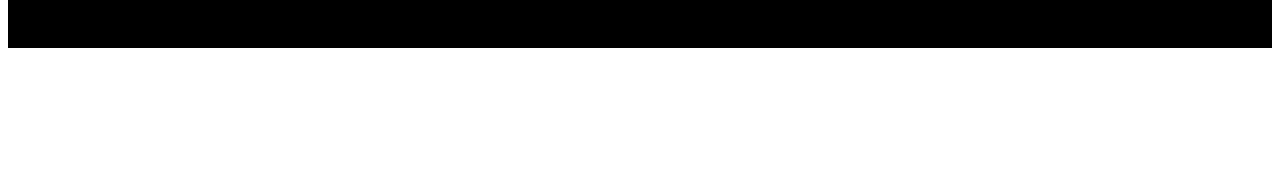
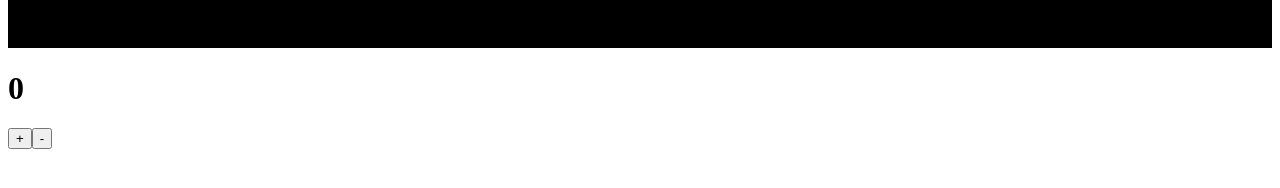
Before and after one commit to anandku06/ReactJs_Leveling, a React (Vite) app in the folder React_learns/: page / in a window 1280 px wide. Shown: the part 544-732 px from the top of the page. Built offline with nearby package versions, Linux system fonts and the light colour scheme.

Commit message:
add States component for counter functionality; update App component to include States; enhance notes with event handling information

```diff
--- a/React_learns/src/components/App.jsx
+++ b/React_learns/src/components/App.jsx
@@ -18,6 +18,7 @@ import UserStatus from './UserStatus.jsx'
 import StyleCard from "./StyleCard.jsx";
 import ProfileCard from "./ProfileCard.jsx";
 import IconComponent from "./IconComponent.jsx";
+import States from "./States.jsx";
 
 const App = () => {
   return (
@@ -31,6 +32,7 @@ const App = () => {
       <StyleCard />
       <ProfileCard />
       <IconComponent />
+      <States />
     </>
   );
 }; // first letter of the function should be capitalise and should always return a HTML container
--- /dev/null
+++ b/React_learns/src/components/States.jsx
@@ -0,0 +1,19 @@
+import React, { useState } from "react";
+
+const States = () => {
+    const [counter, setCounter] = useState(0); // here the useState Hook is an array containing two elements one is the initial value and other is the 'state changing function'
+    // the function is used to change the state at each render of the component
+    // by this function only you can change the state of the component
+  return (
+  <div>
+    <h1>{counter}</h1>
+    <button onClick={() => setCounter(counter + 1)}>+</button>
+    <button onClick={() => setCounter(counter - 1)}>-</button>
+  </div>
+  )
+};
+
+export default States;
+
+// added an event listener to the button that listens click and triggers the arrowfn that increments the counter
+// added another event listener to the button that also listens click but decrements the counter
```
Also changed, not shown: 1 other file (tests, documents, lock files or other folders).
